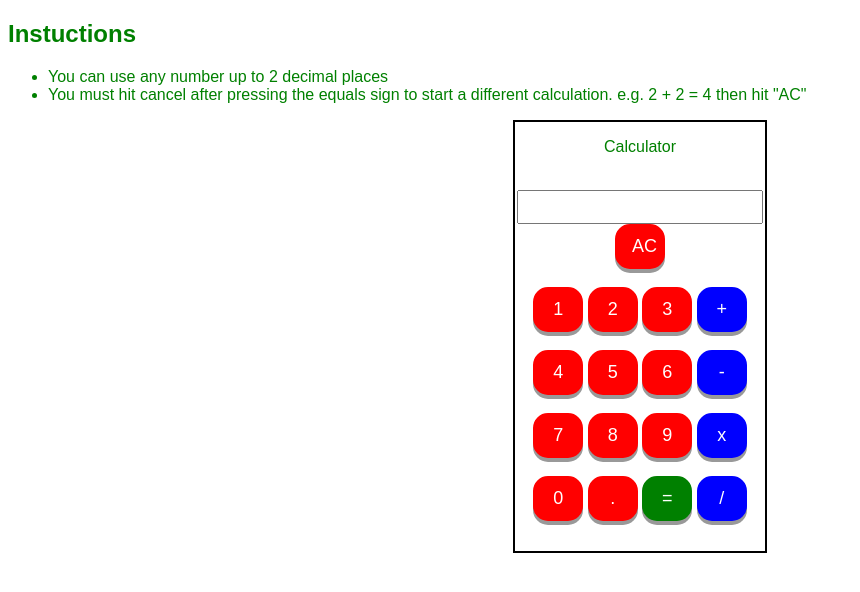
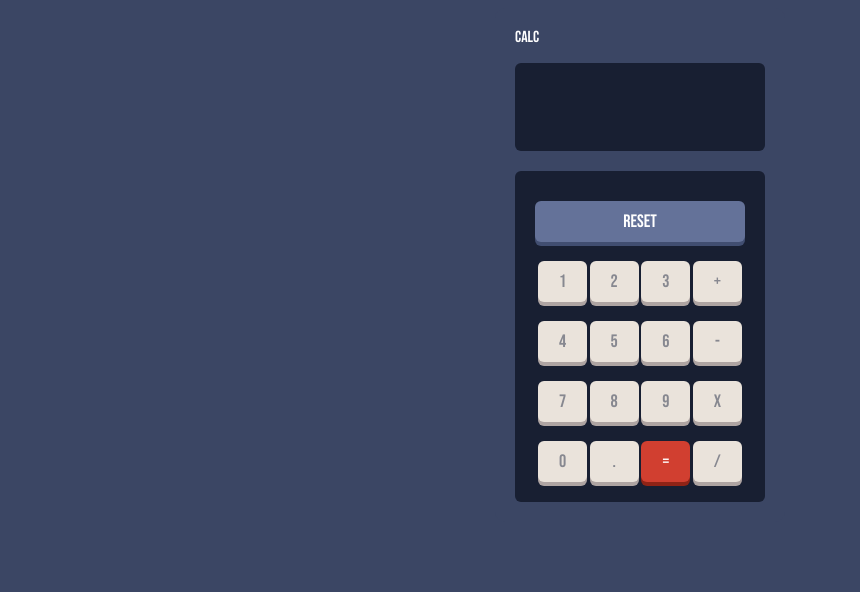
Before and after one commit to PeterAnderson1993/peteranderson.xyz, a PHP site: page /projects/calculator/Default.html in a window 1280 px wide. Shown: the top 592 px of the page, without its empty margins (0-860 px from the left). Run offline with PHP 8.4, Linux system fonts and the light colour scheme.

Commit message:
Improved calculator style

```diff
--- a/index.html
+++ b/index.html
@@ -128,8 +128,8 @@ $last_modified_date_random = date("jS F Y", filemtime('projects/random_number_ge
 				<div id="menu1" class="container tab-pane active"><br>
 				<h3 class="">Employment History <small>- Click on each role for details.</small></h3>
 					<div class="pt-3">
-					<strong><a class="employmentcollapse" data-toggle="collapse" data-target="#job1">Email developer</a></strong></br>NOW</br>March 2020 - Present
-					<div id="job1" class="collapse">
+						<strong><a class="employmentcollapse" data-toggle="collapse" data-target="#job0">Email developer</a></strong></br>NOW</br>March 2020 - Present
+						<div id="job0" class="collapse">
 						</br>
 
 						<ul>
--- a/projects/calculator/CSS/Style.css
+++ b/projects/calculator/CSS/Style.css
@@ -1,72 +1,97 @@
-body
-{
-    color:green;
-
-    font-family: Arial, Helvetica, sans-serif;
+body {
+  color: white;
+  background-color: #3b4664;
+  font-family: "Bebas Neue", cursive;
 }
 
-#Calculation
-{
-    color:blue;
-    font-size: 12px;
-    text-align:right;
-    margin-right: 40px;
-    border: none;
+* {
+  font-family: "Bebas Neue", cursive;
 }
 
-form
-{
-    margin: 0 auto;
-    width: 250px;
-    text-align:center;
-    border: 2px solid black;
-    padding-bottom: 30px;
-
+#Calculation {
+  color: white;
+  font-size: 12px;
+  text-align: right;
+  margin-right: 40px;
+  border: none;
+  width: 100%;
+  display: block;
 }
 
-input
-{
-    font-size: 24px;
-    text-align: right;
+form {
+  background-color: #3b4664;
+  margin: 0 auto;
+  width: 250px;
+  text-align: center;
+  border-radius: 10px;
+  padding-bottom: 30px;
+  padding: 20px;
 }
 
-#input1
-{
-	width: 95%;
+input {
+  font-size: 24px;
+  text-align: right;
+  background-color: transparent;
 }
 
-button
-{
-    background-color: red;
-    color: white;
-    border: none;
-    font-size: 18px;
-    border: 2px solid red;
-    box-shadow: 0 4px #999;
-    border-radius: 15px;
-    padding: 10px 15px;
-    width: 50px;
-    text-align:center;
+#demo {
+  margin-top: 0;
+  text-align: left;
 }
 
-#btnAction
-{
-    background-color: blue;
-    border-color: blue;
+#reset {
+  width: 100%;
+  margin-top: 10px;
+  background-color: #647299;
+  box-shadow: 0 4px #414e71;
+  color: white;
+  border: none;
+  font-size: 18px;
+  border-radius: 6px;
+  padding: 10px 15px;
+  text-align: center;
 }
 
-#btnEquals
-{
-    background-color: Green;
-    border: 2px solid green;
+#input1 {
+  width: 100%;
+  display: block;
+  color: white;
+  border: none;
 }
 
-button:hover
-{
-    box-shadow: 0 4px #999;
+.calcSections {
+  background-color: #181f32;
+  border-radius: 6px;
+  padding: 20px;
 }
 
-button:active
-{
-    transform: translateY(1.5px);
+.buttonSections {
+  margin-top: 20px;
 }
+
+.NonOpbutton {
+  background-color: #eae3db;
+  color: white;
+  border: none;
+  font-size: 18px;
+  color: #878890;
+  box-shadow: 0 4px #aea4a2;
+  border-radius: 6px;
+  padding: 10px 15px;
+  width: 49px;
+  text-align: center;
+}
+
+#btnEquals {
+  background-color: #d13f30;
+  box-shadow: 0 4px #8f2316;
+  color: white;
+}
+
+button:hover {
+  box-shadow: 0 4px #999;
+}
+
+button:active {
+  transform: translateY(1.5px);
+}
--- a/projects/calculator/Default.html
+++ b/projects/calculator/Default.html
@@ -5,13 +5,17 @@
 	<meta charset="utf-8" />
     <link href="CSS/Style.css" rel="stylesheet" />
 	<meta name="viewport" content="width=device-width, initial-scale=1.0">
+
+    <link rel="preconnect" href="https://fonts.googleapis.com">
+<link rel="preconnect" href="https://fonts.gstatic.com" crossorigin>
+<link href="https://fonts.googleapis.com/css2?family=Bebas+Neue&display=swap" rel="stylesheet">
 </head>
 <body>
 
     <script src="JavaScript/MyScript.js"></script>
 
 
-  <div>
+  <div style="display:none;">
 
 		<h2 id="">Instuctions</h2>
 		<ul>
@@ -21,45 +25,42 @@
 
   </div>
 
-
     <form id="calculator" action="demo_form.asp">
 
-        <p id="demo">Calculator</p>
+        <p id="demo">Calc</p>
+
+        <div class="calcSections">
             <input id="Calculation">
             <input id="input1" type="text" step="0.01">
-        <button type="reset" value="Reset">AC</button>
+        </div>
+
+        <div class="calcSections buttonSections">
+            <button id="reset" type="reset" value="Reset">RESET</button>
             <br/><br />
 
-        <button type="button" onclick="no1()">1</button>
-        <button type="button" onclick="no2()">2</button>
-        <button type="button" onclick="no3()">3</button>
-        <button id="btnAction" type="button" onclick="plus()">+</button>
+            <button class="NonOpbutton" type="button" onclick="no1()">1</button>
+            <button class="NonOpbutton" type="button" onclick="no2()">2</button>
+            <button class="NonOpbutton" type="button" onclick="no3()">3</button>
+            <button class="NonOpbutton" id="btnAction" type="button" onclick="plus()">+</button>
             <br /><br />
-        <button type="button" onclick="no4()">4</button>
-        <button type="button" onclick="no5()">5</button>
-        <button type="button" onclick="no6()">6</button>
-        <button id="btnAction" type="button" onclick="minus()">-</button>
+            <button class="NonOpbutton" type="button" onclick="no4()">4</button>
+            <button class="NonOpbutton" type="button" onclick="no5()">5</button>
+            <button class="NonOpbutton" type="button" onclick="no6()">6</button>
+            <button class="NonOpbutton" id="btnAction" type="button" onclick="minus()">-</button>
             <br /><br />
-        <button type="button" onclick="no7()">7</button>
-        <button type="button" onclick="no8()">8</button>
-        <button type="button" onclick="no9()">9</button>
-        <button id="btnAction" type="button" onclick="multiply()">x</button>
+            <button class="NonOpbutton" type="button" onclick="no7()">7</button>
+            <button class="NonOpbutton" type="button" onclick="no8()">8</button>
+            <button class="NonOpbutton" type="button" onclick="no9()">9</button>
+            <button class="NonOpbutton" id="btnAction" type="button" onclick="multiply()">x</button>
             <br /><br />
-        <button type="button" onclick="no0()">0</button>
-		<button type="button" onclick="point()">.</button>
-        <button id="btnEquals" type="button" onclick="equals()">=</button>
-        <button id="btnAction" type="button" onclick="divide()">/</button>
+            <button class="NonOpbutton" type="button" onclick="no0()">0</button>
+            <button class="NonOpbutton" type="button" onclick="point()">.</button>
+            <button class="NonOpbutton" id="btnEquals" type="button" onclick="equals()">=</button>
+            <button class="NonOpbutton" id="btnAction" type="button" onclick="divide()">/</button>
+
+        </div>
 
     </form>
 
-
-
-
-
-
-
-
-
-
 </body>
 </html>
```
Lines whose indentation alone changed are shown as unchanged.
